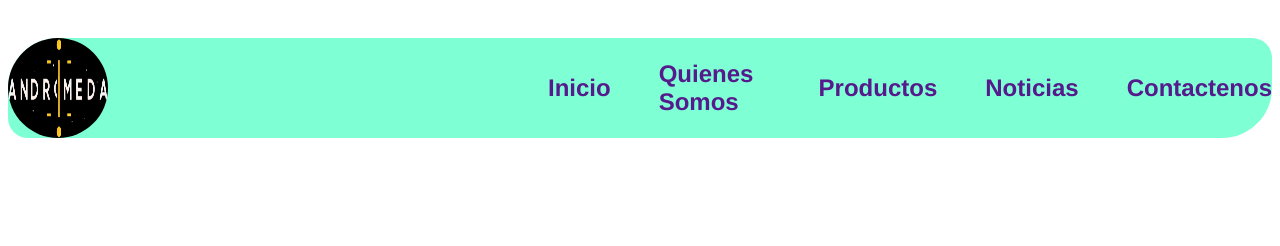
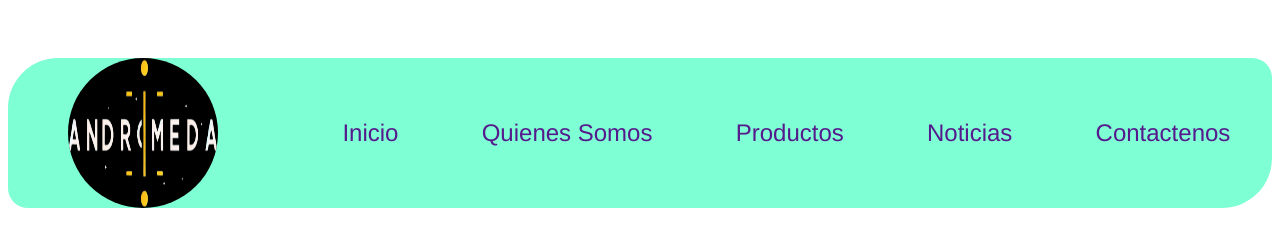
Before and after one commit to andres198702/git_test, a plain HTML site: page index.html in a window 1280 px wide. Drawn offline with Linux system fonts and the light colour scheme.

Commit message:
SE VOLVIO HACER EL MENU HEADER EN MENOS TIEMPO

```diff
--- a/style/style.css
+++ b/style/style.css
@@ -5,37 +5,33 @@
 #Caja {
   width: 100%;
   display: flex;
-  flex-direction: row;
-  justify-content: center;
 }
 #box {
-  display: inline-flex;
-  width: 1600px;
+  width: 100%;
+  display: flex;
   flex-direction: row;
-  justify-content: space-around;
-  margin-top: 30px;
-  background-color: aquamarine;
+  justify-content: space-between;
+  margin-top: 50px;
+  background: aquamarine;
   border-radius: 50px 20px 50px 20px;
 }
 .logo {
-  width: 100px;
-  height: 100px;
+  width: 150px;
+  height: 150px;
   border-radius: 100%;
-  background-color: black;
-  margin-right: 400px;
+  background: black;
+  margin-left: 60px;
 }
 .lista {
-  display: inline-flex;
-  flex-direction: row;
-  font-weight: bold;
-  gap: 3rem;
+  width: 80%;
+  display: flex;
   align-items: center;
+  justify-content: space-around;
 }
 #orden {
-  display: flex;
+  text-decoration: none;
   font-size: 1.5rem;
-  justify-content: space-around;
-  color: #0000;
+  list-style: none;
 }
 a {
   text-decoration: none;
```
